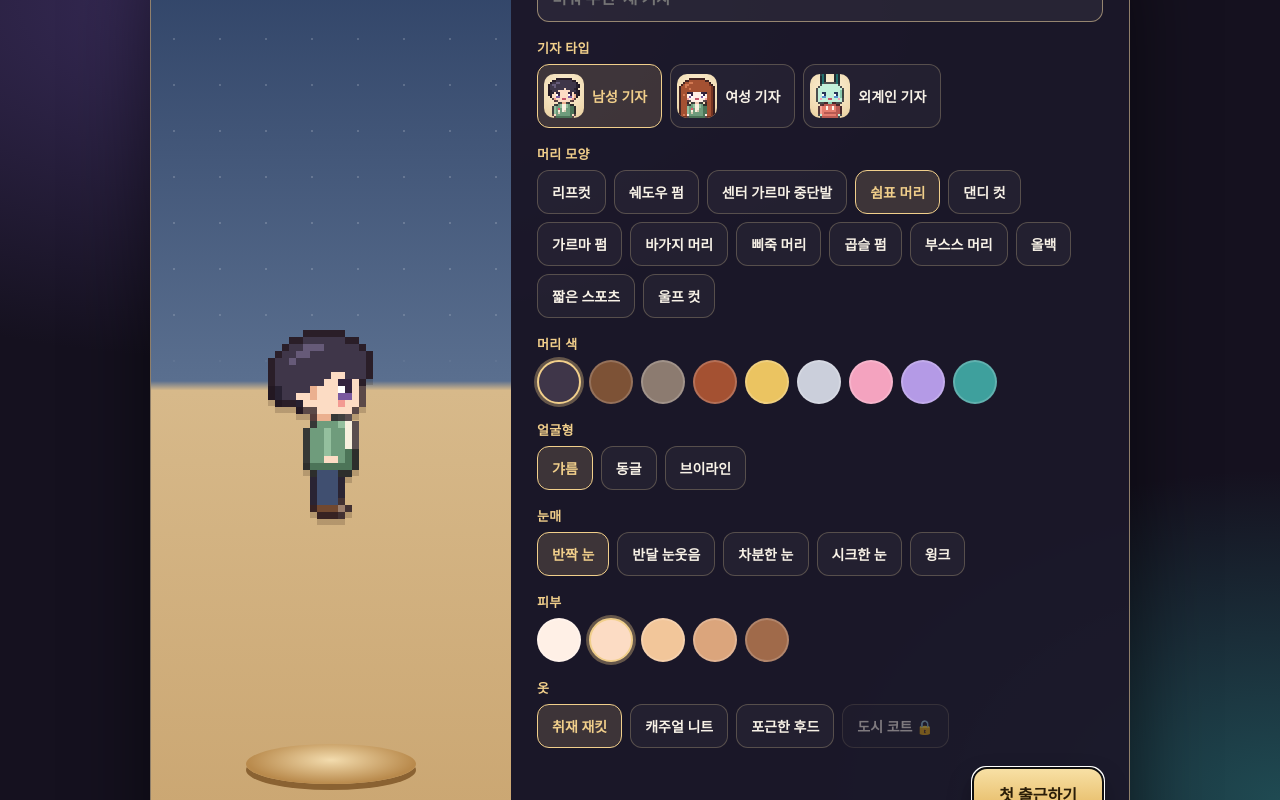
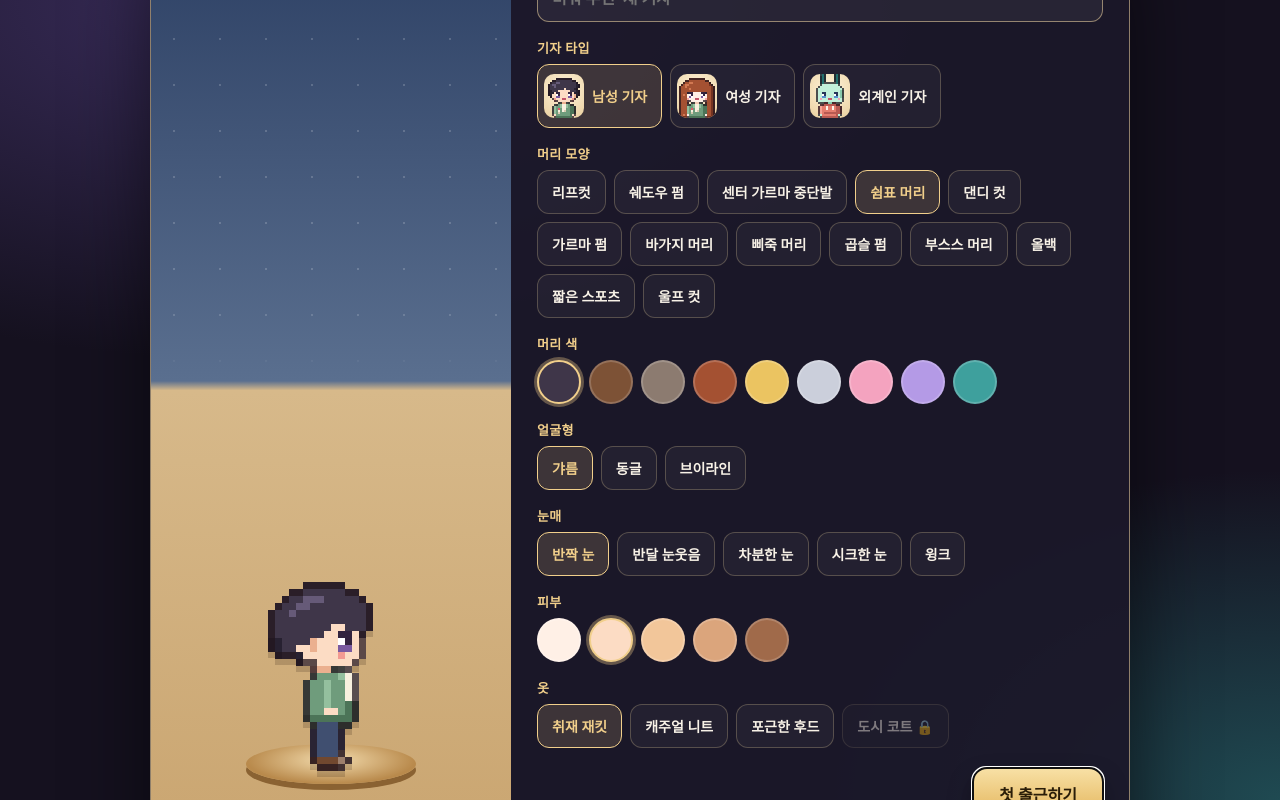
Before and after one commit to jinwuuju/Raise-a-Healthy-Game, a website built with Vite: page index.html in a window 1280 px wide. Built offline with nearby package versions, Linux system fonts and the light colour scheme.

Commit message:
Fix creator preview floating above the pedestal and uneven pixels on fractional DPR

```diff
--- a/src/ui/creator.ts
+++ b/src/ui/creator.ts
@@ -1,4 +1,4 @@
-import { CH, CW, WALK_CYCLE, characterFrame, hairSwatch, portrait, skinSwatch } from '../art/character';
+import { AY, CH, CW, WALK_CYCLE, characterFrame, hairSwatch, portrait, skinSwatch } from '../art/character';
 import {
   defaultAppearance, faceFor, faceShapes, faceStyles, hairColors, hairFor, hairStyles, outfits, presetNames, presets, shapeFor, skinColors, skinFor,
   type Appearance, type FaceId, type HairColorId, type HairId, type OutfitId, type Preset, type ShapeId, type SkinId,
@@ -17,8 +17,21 @@ export function openCreator(o: Opts): void {
   const title = el('div', 'title');
   title.append(el('small', '', 'MEDICAL QUEST'), el('b', '', o.mode === 'new' ? '의학기자 키우기' : '외형 꾸미기'));
   const ped = el('div', 'pedestal');
-  const preview = el('canvas', 'preview'); preview.width = CW; preview.height = CH;
-  const pg = preview.getContext('2d')!; pg.imageSmoothingEnabled = false;
+  const preview = el('canvas', 'preview');
+  const pg = preview.getContext('2d')!;
+  // Draw at an integer number of device pixels per sprite pixel and stand the feet on the pedestal.
+  let scale = 1;
+  const layout = () => {
+    const dpr = window.devicePixelRatio || 1;
+    const base = window.matchMedia('(max-width: 760px)').matches ? 5 : 7;
+    scale = Math.max(1, Math.round(base * dpr));
+    if (preview.width !== CW * scale) { preview.width = CW * scale; preview.height = CH * scale; }
+    pg.imageSmoothingEnabled = false;
+    preview.style.width = (CW * scale) / dpr + 'px';
+    preview.style.height = (CH * scale) / dpr + 'px';
+    const footY = ped.offsetTop + ped.offsetHeight / 2;
+    preview.style.top = Math.round(footY - (AY * scale) / dpr) + 'px';
+  };
   const dirs: Dir[] = ['down', 'left', 'up', 'right'];
   let dirIndex = 0, auto = true, t0 = performance.now();
   const rot = el('div', 'rot');
@@ -88,18 +101,24 @@ export function openCreator(o: Opts): void {
     const t = (now - t0) / 1000;
     if (auto) dirIndex = Math.floor(t / 1.6) % 4;
     const frame = auto ? WALK_CYCLE[Math.floor(t * 7) % 4]! : (Math.floor(t * 1.6) % 2 ? 3 : 0);
-    pg.clearRect(0, 0, CW, CH);
-    pg.drawImage(characterFrame(look, dirs[dirIndex]!, frame), 0, 0);
+    pg.clearRect(0, 0, preview.width, preview.height);
+    pg.drawImage(characterFrame(look, dirs[dirIndex]!, frame), 0, 0, CW * scale, CH * scale);
     raf = requestAnimationFrame(loop);
   };
   raf = requestAnimationFrame(loop);
-  const stop = () => { cancelAnimationFrame(raf); root.remove(); };
+  // The stage stretches when the option list renders or the window changes, so re-anchor on every resize.
+  const ro = typeof ResizeObserver !== 'undefined' ? new ResizeObserver(() => layout()) : null;
+  ro?.observe(stage);
+  window.addEventListener('resize', layout);
+  layout();
+  const stop = () => { cancelAnimationFrame(raf); ro?.disconnect(); window.removeEventListener('resize', layout); root.remove(); };
   function finish(): void {
     const n = name.trim() || '새 기자';
     stop(); o.onDone(n.slice(0, 12), preset, { ...look });
   }
   t0 = performance.now();
   render();
+  layout();
   if (o.mode === 'new') { input.select(); }
   go.focus({ preventScroll: true });
 }
--- a/src/ui/style.css
+++ b/src/ui/style.css
@@ -124,7 +124,7 @@ button { font: inherit; color: inherit; }
 .creator .title { position: absolute; top: 18px; left: 20px; right: 20px; }
 .creator .title small { display: block; color: #f6e6c4; opacity: 0.85; font-size: 12px; letter-spacing: 2px; font-weight: 700; }
 .creator .title b { display: block; font-size: 24px; font-weight: 900; letter-spacing: -0.5px; text-shadow: 0 2px 0 rgba(0,0,0,0.35); }
-.creator .preview { width: 140px; height: 238px; image-rendering: pixelated; position: relative; z-index: 1; filter: drop-shadow(0 6px 0 rgba(40,24,10,0.18)); }
+.creator .preview { position: absolute; left: 50%; transform: translateX(-50%); image-rendering: pixelated; z-index: 1; filter: drop-shadow(0 6px 0 rgba(40,24,10,0.18)); }
 .creator .pedestal { position: absolute; bottom: 92px; width: 170px; height: 40px; border-radius: 50%; background: radial-gradient(ellipse at 50% 40%, #f3dcae, #b98a4c 70%); box-shadow: 0 6px 0 #8a6232; }
 .creator .rot { position: absolute; bottom: 24px; display: flex; gap: 8px; z-index: 2; }
 .creator .rot button { min-width: 48px; height: 44px; border-radius: 12px; border: 1px solid rgba(255,255,255,0.35); background: rgba(20,16,30,0.45); color: #fff; cursor: pointer; font-weight: 800; }
@@ -151,8 +151,7 @@ button { font: inherit; color: inherit; }
 @media (max-width: 760px) {
   .creator { place-items: start center; }
   .creator .card { grid-template-columns: 1fr; }
-  .creator .stage { min-height: 300px; }
-  .creator .preview { width: 100px; height: 170px; }
+  .creator .stage { min-height: 320px; }
   .creator .pedestal { bottom: 70px; width: 130px; height: 30px; }
   .creator form { padding: 18px 16px 20px; }
   .minimap { width: 92px; height: 92px; }
```
Also changed, not shown: docs/production/STATUS.md (+1 -1 lines), tests/e2e/q001-and-ui.spec.ts (+18 -0 lines).
